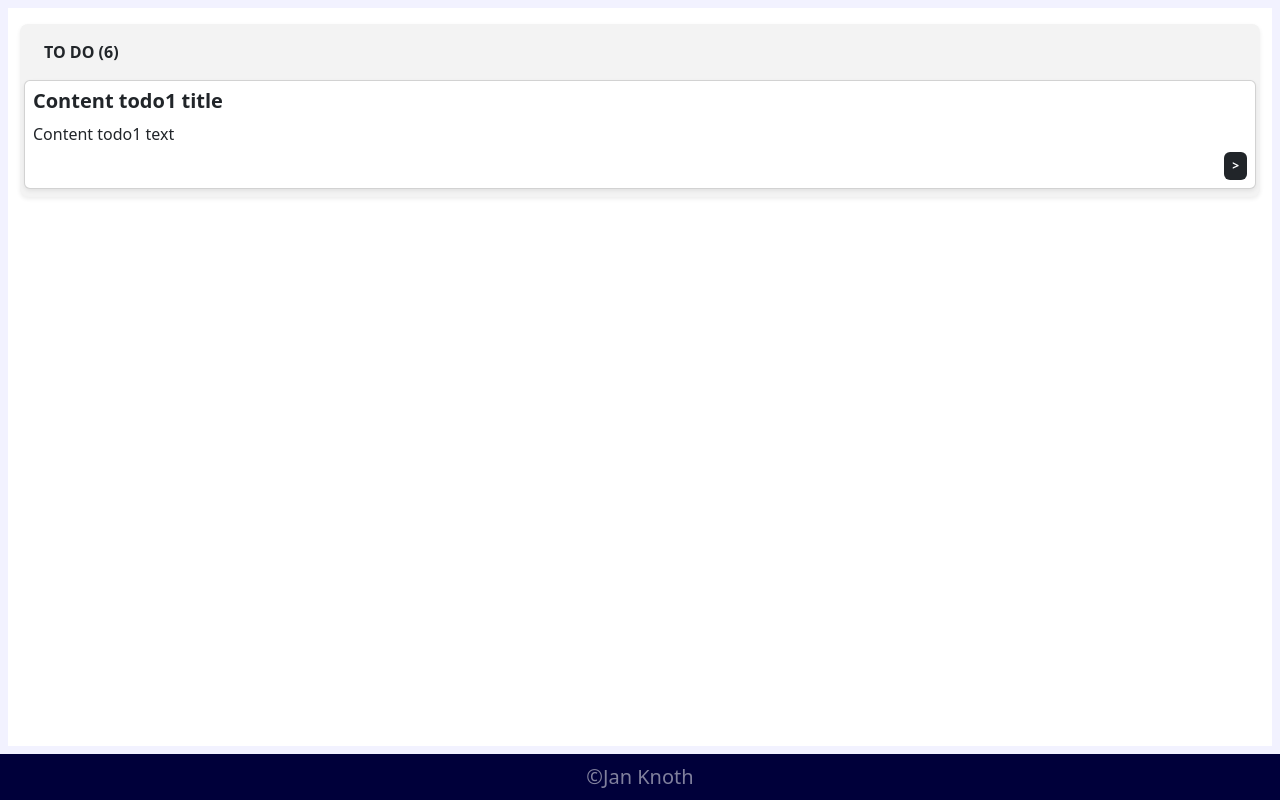
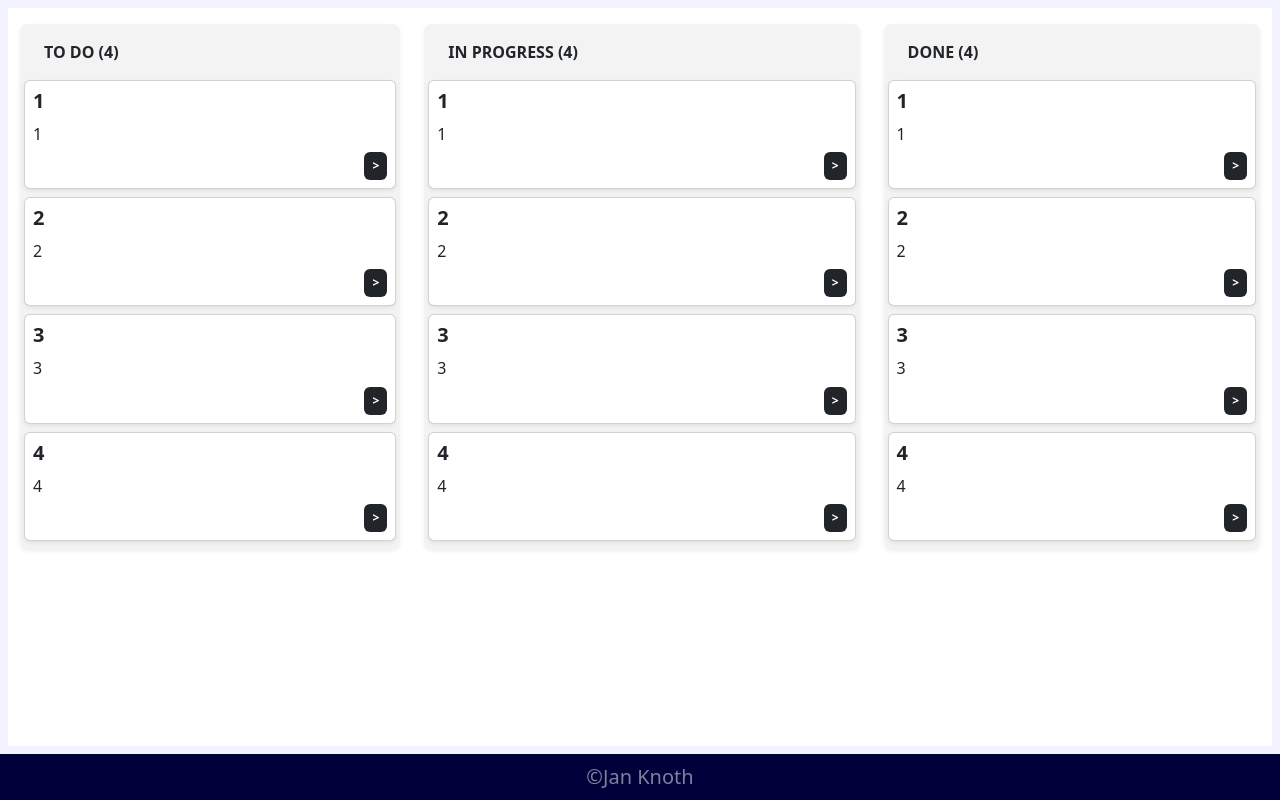
Before and after one commit to ZanyKnoth/kanban-nastenka-projekt, a Vue app in the folder frontend/: page / in a window 1280 px wide. Built offline with nearby package versions, Linux system fonts and the light colour scheme; no server answers.

Commit message:
Changed kanban rows and board code so now it displayes dummy data looped based on kanban statuses

```diff
--- a/frontend/src/components/KanbanBoard.vue
+++ b/frontend/src/components/KanbanBoard.vue
@@ -1,7 +1,7 @@
 <template>
   <div class="kanban-board container-fluid py-3 d-flex gap-4" :class="{'h-100 justify-content-center align-items-center': isLoading }">
     <Loading v-if="isLoading" />
-    <KanbanRow v-else :title="'TO DO'" :active="6" :kanban-cards="[]"/>
+    <KanbanRow v-else v-for="status in kanbanStates" :title="status.pageString" :kanban-cards="kanbanData"/>
   </div>
 </template>
 
@@ -10,11 +10,22 @@
   import type { Ref } from "vue";
   import KanbanRow from "@/components/KanbanRow.vue";
   import Loading from "@/components/Loading.vue";
+  import KanbanCard from "@/components/KanbanCard.vue";
+  import type {KanbanStatusStrings} from "@/model/KanbanStatusStrings";
+  import { useKanbanStore } from "@/stores/kanbanStore";
+
+  const kanbanStore = useKanbanStore();
 
   const isLoading: Ref<boolean> = ref<boolean>(true);
   const loadingError: Ref<string | null> = ref<string | null>(null);
+  const kanbanStates: Ref<KanbanStatusStrings[]> = ref<KanbanStatusStrings[]>([]);
+  const kanbanData: Ref<KanbanCard[]> = ref<KanbanCard[]>([]);
 
   onMounted(async () => {
+
+    kanbanStates.value = kanbanStore.getKanbanStates();
+    kanbanData.value = await kanbanStore.test();
+
     isLoading.value = false;
   });
 </script>
--- a/frontend/src/components/KanbanRow.vue
+++ b/frontend/src/components/KanbanRow.vue
@@ -2,9 +2,9 @@
   <div class="kanban-board__col flex-fill">
     <div class="kanban-board__card shadow-sm h-100 rounded-3">
       <div class="kanban-board__header p-3 d-flex align-items-center fw-bold rounded-3">
-        <div class="kanban-board__header-text mx-2">{{ props.title }} <span>({{ props.active }})</span></div>
+        <div class="kanban-board__header-text mx-2">{{ props.title }} <span>({{ kanbanCards.length }})</span></div>
       </div>
-      <KanbanCard :title="'Content todo1 title'" :content="'Content todo1 text'"/>
+      <KanbanCard v-for="card in props.kanbanCards" :title="card.title" :content="card.content"/>
     </div>
   </div>
 </template>
@@ -14,7 +14,6 @@
 
   const props = defineProps<{
     title: string;
-    active: number;
     kanbanCards: KanbanCard[];
   }>();
 </script>
```
